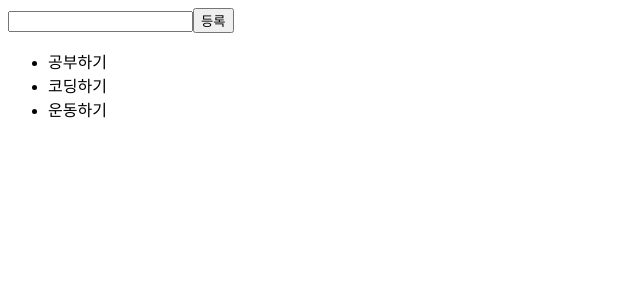
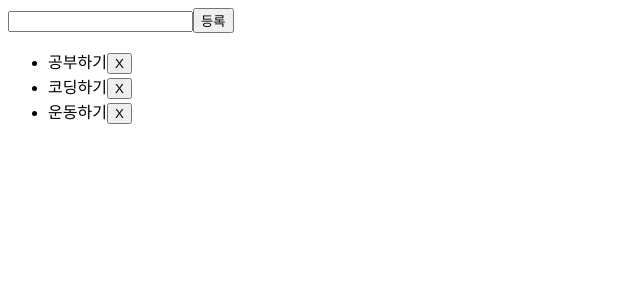
Before and after one commit to sik2/todo-250703, a React (Vite) app: page / in a window 1280 px wide. Shown: the top 300 px of the page, without its empty margins (0-640 px from the left). Built offline with nearby package versions, Linux system fonts and the light colour scheme.

Commit message:
todos delete

```diff
--- a/src/App.jsx
+++ b/src/App.jsx
@@ -9,6 +9,11 @@ function App() {
         setTodos([form.todo.value, ...todos])
     }
 
+    const removeTodo = (seletedIndex) => {
+        const filterTodos = todos.filter((todo, index) => index != seletedIndex)
+        setTodos(filterTodos)
+    }
+
     return (
         <>
             <form onSubmit={handleOnSubmit}>
@@ -17,7 +22,10 @@ function App() {
             </form>
             <ul>
                 {todos.map((todo, i) => (
-                    <li key={i}>{todo}</li>
+                    <li key={i}>
+                        {todo}
+                        <button onClick={() => removeTodo(i)}>X</button>
+                    </li>
                 ))}
             </ul>
         </>
```
